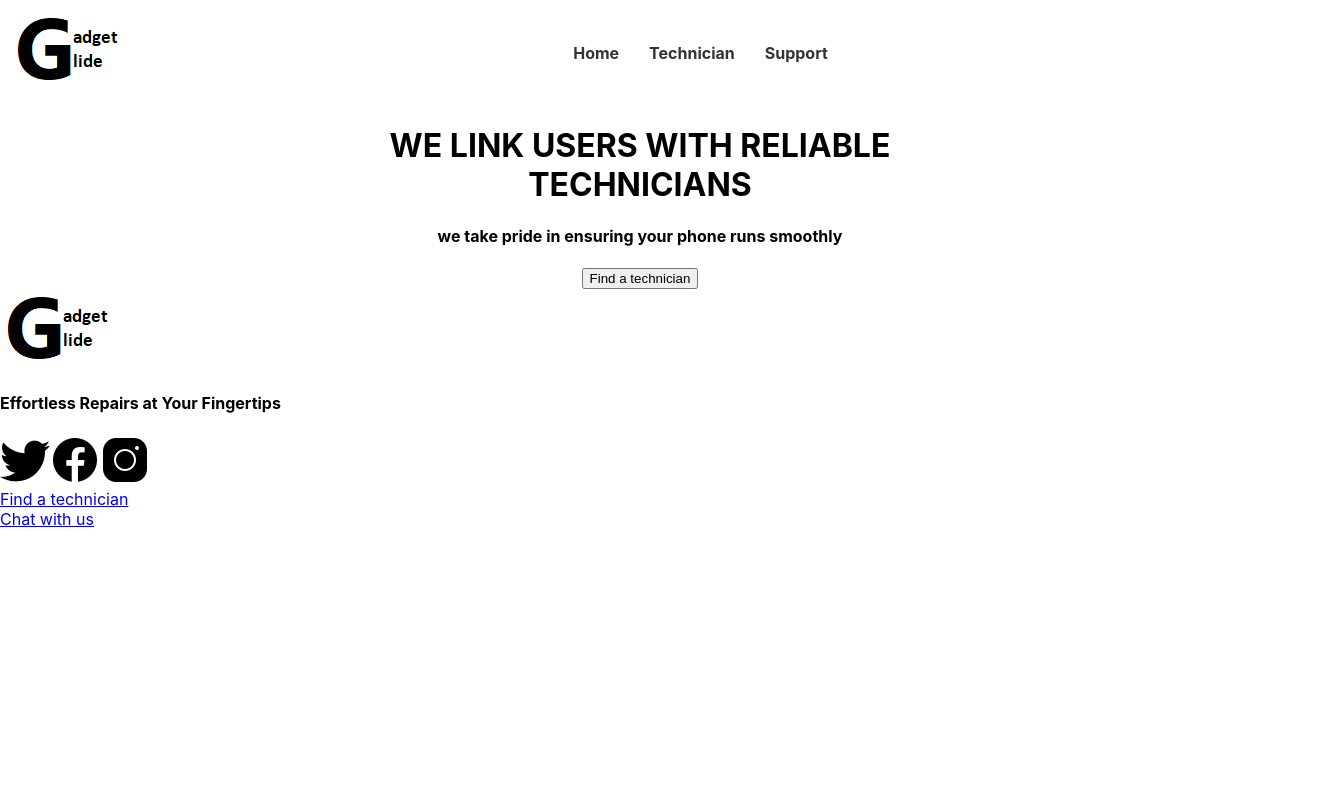
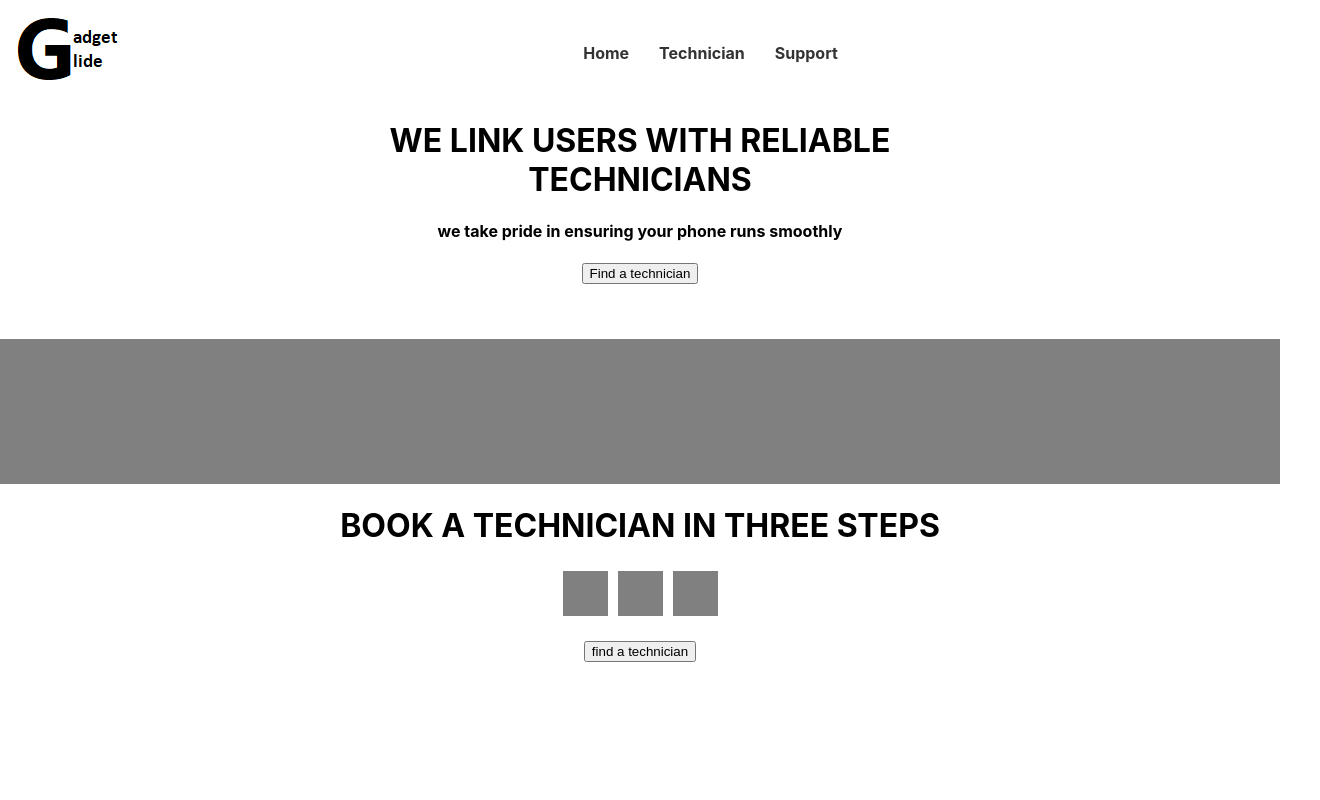
Before and after one commit to TM-Simeon/Phone-repair-app, a React (Create React App) app in the folder phone-repair/: page / in a window 1280 px wide. Shown: the top 800 px of the page, 1320 px wide, since content can reach past the window. Built offline with nearby package versions, Linux system fonts and the light colour scheme.

Commit message:
style home

```diff
--- a/phone-repair/src/App.css
+++ b/phone-repair/src/App.css
@@ -4,26 +4,30 @@ body {
   padding: 0;
   display: flex;
   flex-direction: column;
-  min-height: 150vh; /* Set minimum height to cover the entire viewport */
+  /*min-height: 150vh;  Set minimum height to cover the entire viewport */
 }
 
 .app-container {
-  flex: 1; /* Grow to fill available space */
+  /*flex: 1;  Grow to fill available space */
   display: flex;
   flex-direction: column;
   /*min-height: 150vh;*/
 }
 
 .content {
-  flex: 1;
+  /*flex: 1;*/
+  margin-top: 100px;
+  min-height: 100vh;
 }
 
 .footer {
-  position: absolute;
+  /*position: absolute;*/
   bottom: 0;
   width: 100%;
   padding: 20px;
   background-color: #333;
   color: #fff;
   text-align: center;
+  margin-top: auto;
+  /*background: green;*/
 }
--- a/phone-repair/src/components/footer.js
+++ b/phone-repair/src/components/footer.js
@@ -11,7 +11,7 @@ import {Link} from 'react-router-dom';
 const Footer = () => {
 	return (
 		// <img src="../logo.png">
-		<footer>
+		<footer className="footer">
 			<img src={Image} alt="logo"/>
 			<h4>Effortless Repairs at Your Fingertips</h4>
 			<img src={Twitter} alt="twitter icon"/>
--- a/phone-repair/src/components/header.css
+++ b/phone-repair/src/components/header.css
@@ -5,6 +5,9 @@
   display: flex;
   /*justify-content: space-between;*/
   align-items: center;
+  position: fixed;
+  top: 0;
+  width: 100%;
 }
 
 .logo {
--- a/phone-repair/src/components/home.css
+++ b/phone-repair/src/components/home.css
@@ -1,3 +1,29 @@
 .we-do{
 	text-align: center;
 }
+
+.phone-samples {
+	height: 145px;
+	background: grey;
+	margin-top: 55px;
+}
+#booking {
+	text-align: center;
+}
+.booking {
+	text-align: center;
+}
+#service_picture{
+	text-align: center;
+}
+.service_picture {
+	min-height: 45px;
+	min-width: 45px;
+	background: grey;
+	display: inline-block;
+	vertical-align: top;
+	margin: 5px;
+}
+#find_button {
+	margin-top: 20px;
+}
--- a/phone-repair/src/components/home.js
+++ b/phone-repair/src/components/home.js
@@ -12,6 +12,19 @@ const Home = () => {
 				<button>Find a technician</button>
 				</Link>
 			</div>
+			<div className="phone-samples">
+
+			</div>
+			<div className="booking">
+				<h1 id="booking">BOOK A TECHNICIAN IN THREE STEPS</h1>
+				<div id="service_picture">
+					<span className="service_picture"></span>
+					<span className="service_picture"></span>
+					<span className="service_picture"></span>
+
+				</div>
+				<button id="find_button">find a technician</button>
+			</div>
 		</div>
 	)
 }
```
